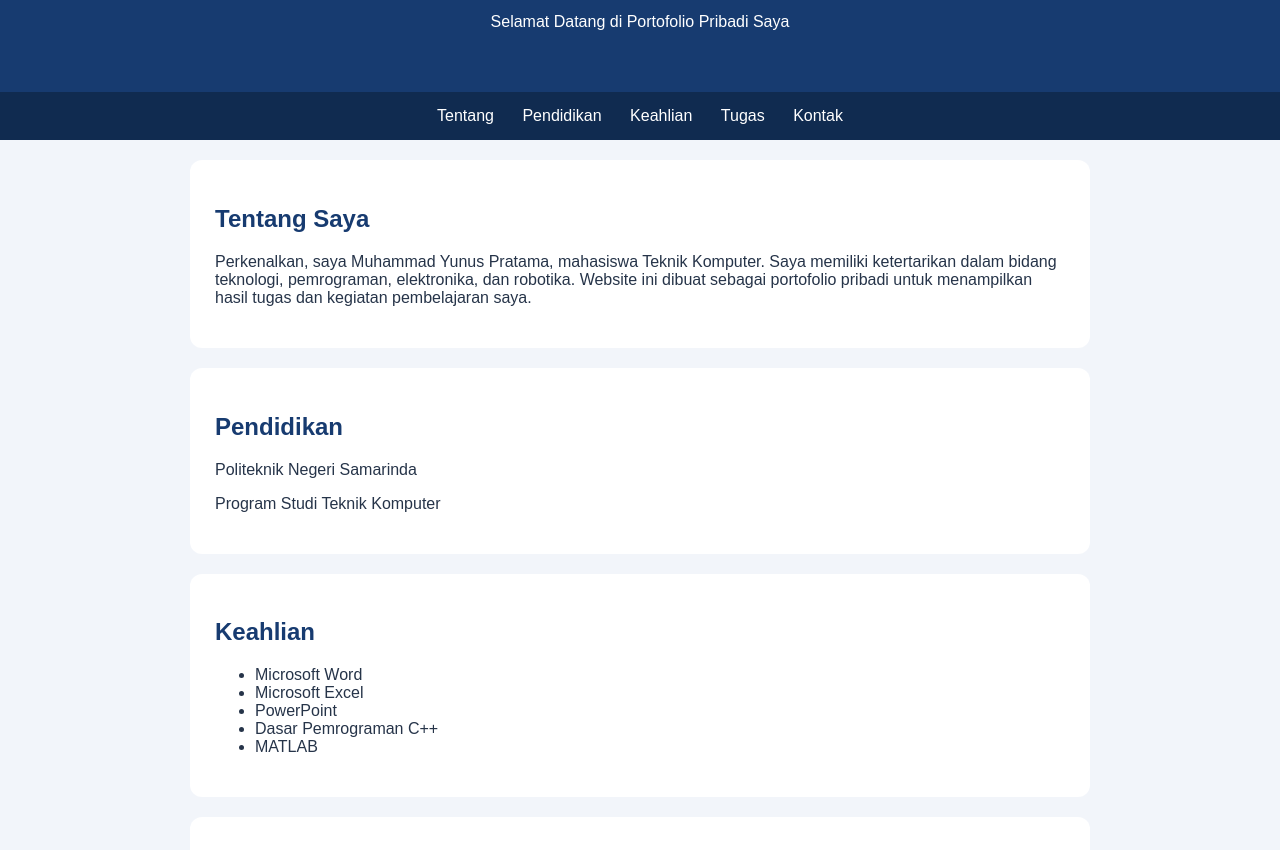
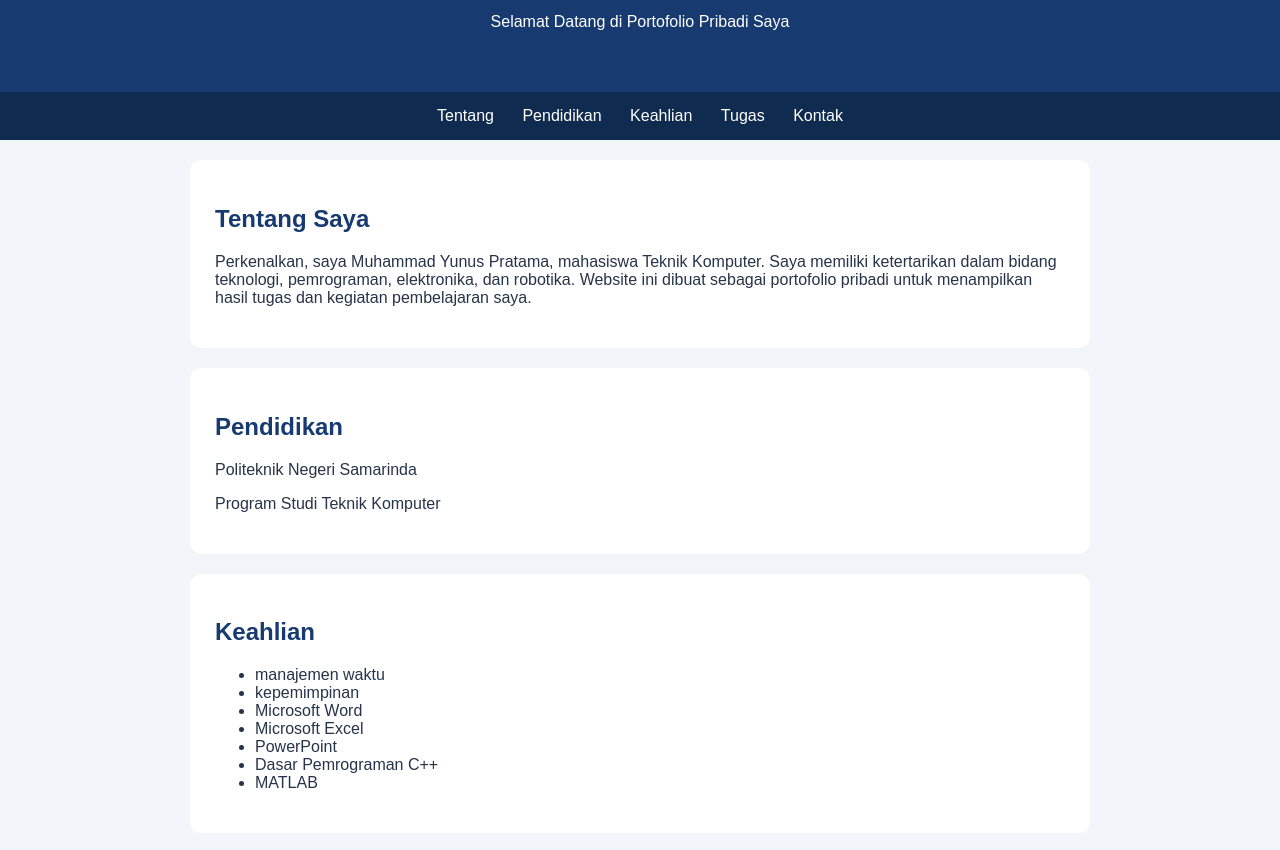
Before and after one commit to yunuspratana-cloud/muhammadyunusp.github.io, a plain HTML site: page index.html in a window 1280 px wide. Shown: the part 146-996 px from the top of the page. Drawn offline with Linux system fonts and the light colour scheme.

Commit message:
Update index.html

```diff
--- a/index.html
+++ b/index.html
@@ -99,6 +99,8 @@
 <section id="skills">
     <h2>Keahlian</h2>
     <ul>
+         <li>manajemen waktu</li>
+         <li>kepemimpinan</li>
         <li>Microsoft Word</li>
         <li>Microsoft Excel</li>
         <li>PowerPoint</li>
```
